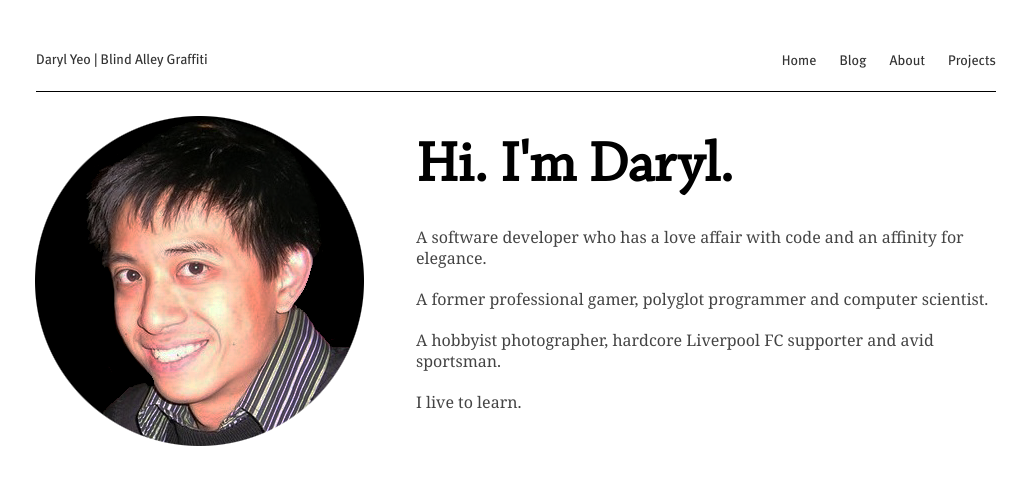
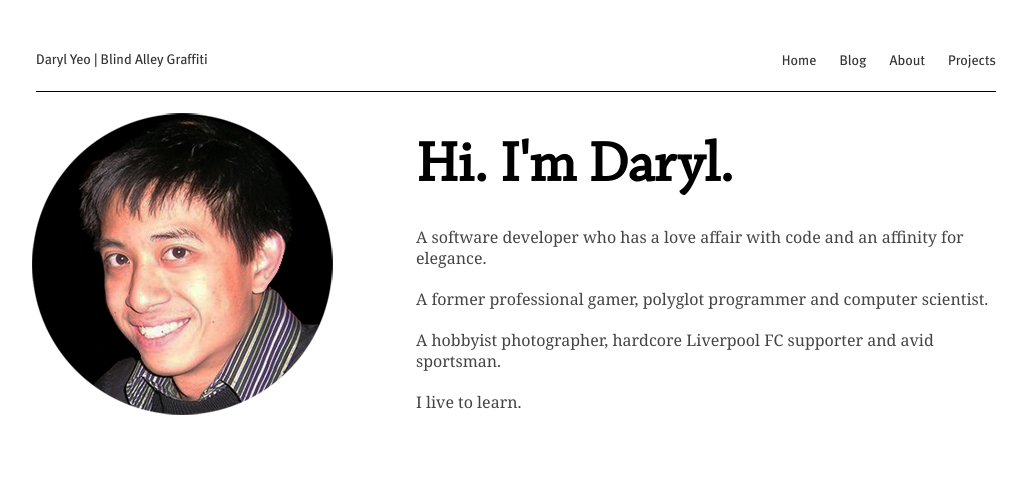
Before and after one commit to aacyun/jianxioy.github.com, a Jekyll site: the page built from index.html, in a window 1280 px wide. Shown: the top 485 px of the page, without its empty margins (124-1151 px from the left). Built offline with Jekyll 4.4.1, drawn with Linux system fonts in a browser that asks for light colours; Markdown is read by kramdown in place of the engine named in the settings.

Commit message:
Testing picture size on mobile.

```diff
--- a/index.html
+++ b/index.html
@@ -3,7 +3,7 @@ layout: default
 title: Blind Alley Graffiti
 ---
 <div id="home-avatar" class="six columns">
-    <img src="/static/images/circle_avatar.png">
+    <img src="/static/images/circle_avatar copy.png">
 </div>
 <div id="home-content" class="content ten columns">
     <h1>Hi. I'm Daryl.</h1>
```
